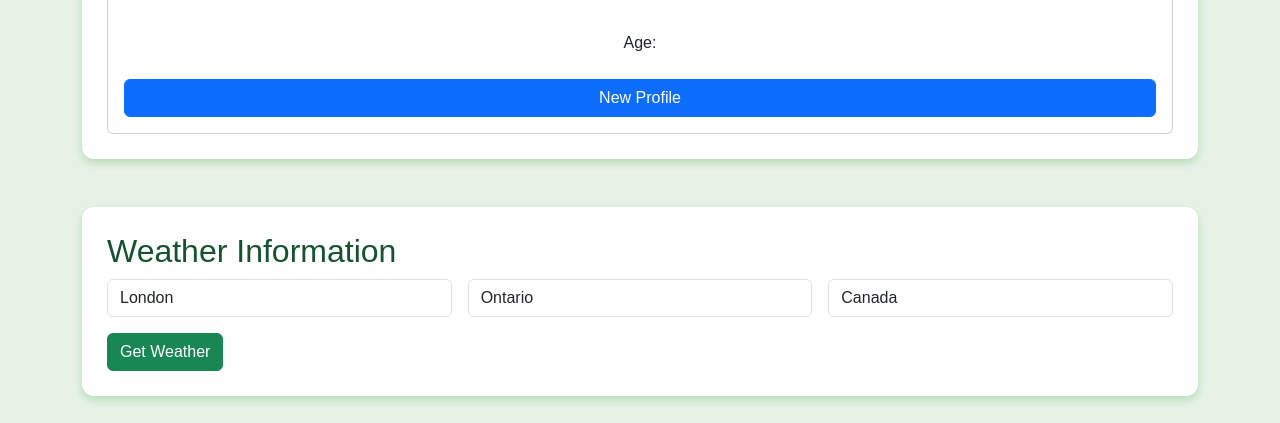
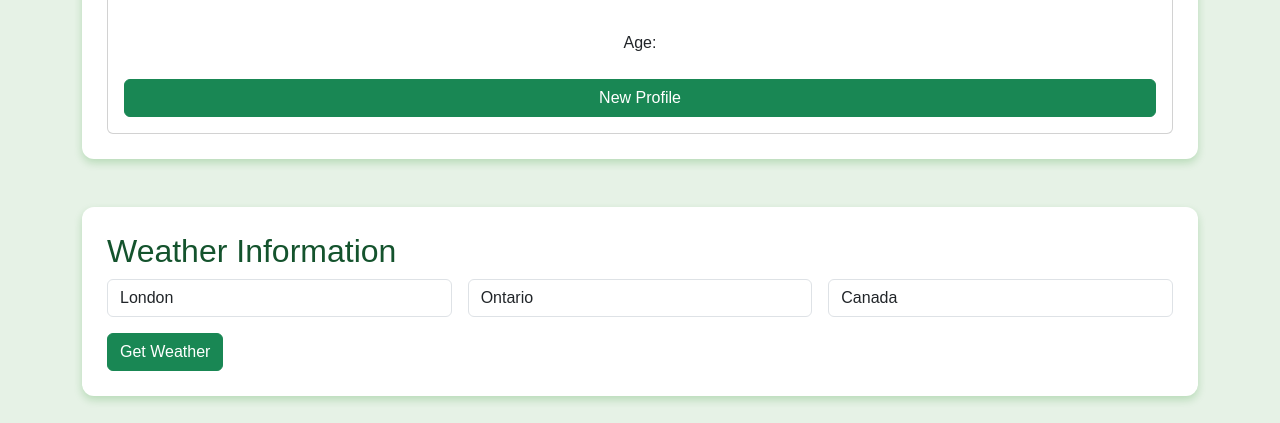
Before and after one commit to kmshukla/COMP-6062-final-practical-project, a plain HTML site: page index.html in a window 1280 px wide. Shown: the part 377-800 px from the top of the page. Drawn offline with nearby package versions, Linux system fonts and the light colour scheme; no server answers.

Commit message:
Update index

```diff
--- a/index.html
+++ b/index.html
@@ -31,7 +31,7 @@
                 <img :src="userProfile.picture" alt="Profile Picture" class="img-fluid rounded-circle mb-3" width="150">
                 <h3>{{ userProfile.name }}</h3>
                 <p>Age: {{ userProfile.age }}</p>
-                <button class="btn btn-primary mt-2" @click="fetchRandomUser">New Profile</button>
+                <button class="btn btn-success mt-2" @click="fetchRandomUser">New Profile</button>
             </div>
         </section>
 
```
